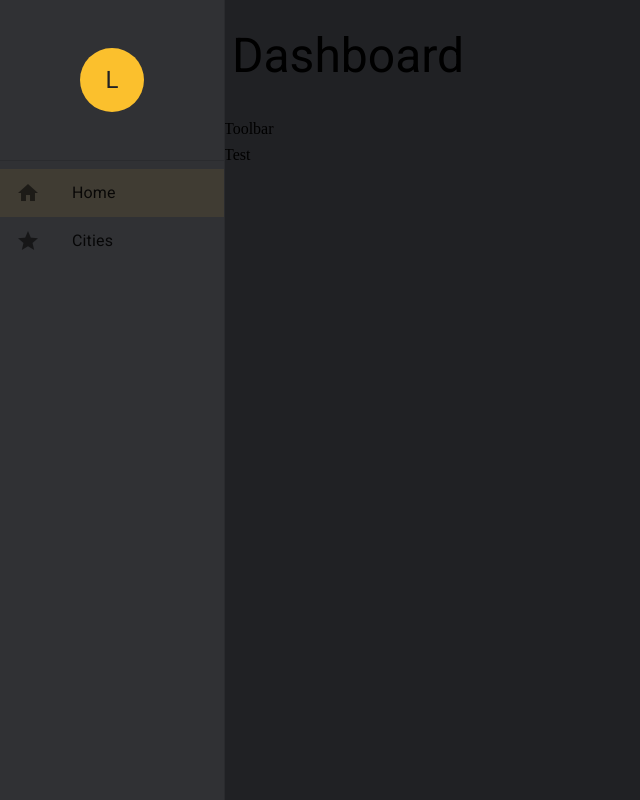
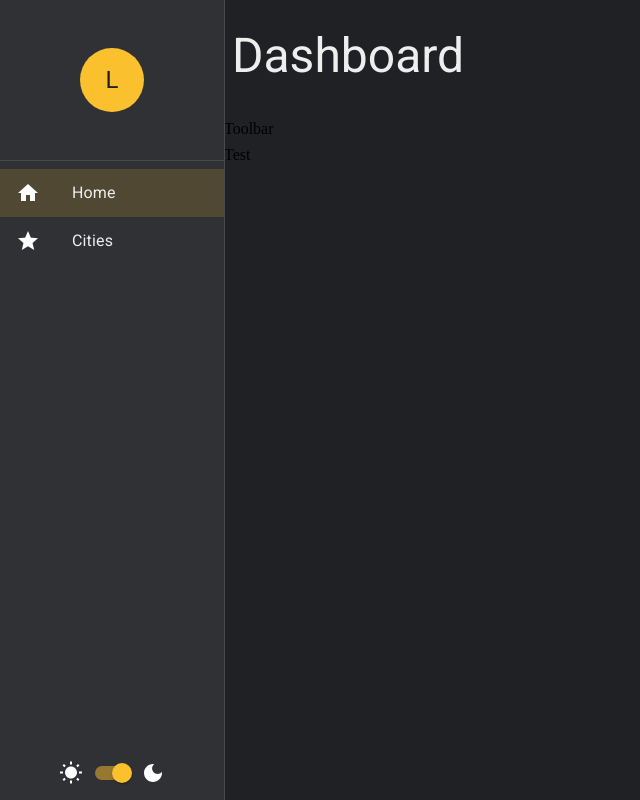
Before and after one commit to lorenzocesconetto/ts-material-ui, a React (Create React App) app: page / in a window 1280 px wide. Shown: the whole page, without its empty margins (0-640 px from the left). Built offline with nearby package versions, Linux system fonts and the light colour scheme.

Commit message:
feature: toggle theme + fix dark mode

```diff
--- a/src/App.tsx
+++ b/src/App.tsx
@@ -1,18 +1,18 @@
 import { BrowserRouter } from "react-router-dom";
 import { AppRoutes } from "./routes";
-import { ThemeProvider, DrawerProvider } from "./shared/providers";
+import { ThemeProvider, SidebarProvider } from "./shared/providers";
 import { Sidebar } from "./shared/components";
 
 const App = () => {
   return (
     <ThemeProvider>
-      <DrawerProvider>
+      <SidebarProvider>
         <BrowserRouter>
           <Sidebar>
             <AppRoutes />
           </Sidebar>
         </BrowserRouter>
-      </DrawerProvider>
+      </SidebarProvider>
     </ThemeProvider>
   );
 };
--- a/src/routes/index.tsx
+++ b/src/routes/index.tsx
@@ -1,13 +1,13 @@
 import { useEffect } from "react";
 import { Routes, Route, Navigate } from "react-router-dom";
 import { Dashboard } from "../pages";
-import { useDrawerContext } from "../shared/providers";
+import { useSidebarContext } from "../shared/providers";
 
 const AppRoutes = () => {
-  const { setDrawerOptions } = useDrawerContext();
+  const { setSidebarOptions } = useSidebarContext();
 
   useEffect(() => {
-    setDrawerOptions([
+    setSidebarOptions([
       {
         label: "Home",
         icon: "home",
--- a/src/shared/components/Sidebar.tsx
+++ b/src/shared/components/Sidebar.tsx
@@ -4,11 +4,14 @@ import {
   Divider,
   Drawer,
   List,
+  Switch,
   useMediaQuery,
   useTheme,
 } from "@mui/material";
+import WbSunnyIcon from "@mui/icons-material/WbSunny";
+import DarkModeIcon from "@mui/icons-material/DarkMode";
 import React from "react";
-import { useDrawerContext } from "../providers";
+import { useSidebarContext, useToggleTheme } from "../providers";
 import { ListItemLink } from "./ListItemLink";
 
 interface ISidebarProps {
@@ -17,15 +20,16 @@ interface ISidebarProps {
 
 const Sidebar = ({ children }: ISidebarProps) => {
   const theme = useTheme();
+  const toggleTheme = useToggleTheme();
   const isScreenXs = useMediaQuery(theme.breakpoints.only("xs"));
-  const { isOpen, toggleDrawer, closeDrawer, drawerOptions } =
-    useDrawerContext();
+  const { isOpen, toggleSidebar, closeSidebar, sidebarOptions } =
+    useSidebarContext();
 
   return (
     <>
       <Drawer
         open={isOpen}
-        onClose={toggleDrawer}
+        onClose={toggleSidebar}
         variant={isScreenXs ? "temporary" : "permanent"}
       >
         <Box
@@ -33,6 +37,7 @@ const Sidebar = ({ children }: ISidebarProps) => {
           height="100%"
           display="flex"
           flexDirection="column"
+          paddingBottom={1}
         >
           <Box
             width="100%"
@@ -55,16 +60,21 @@ const Sidebar = ({ children }: ISidebarProps) => {
           <Divider />
           <Box flex={1}>
             <List component="nav">
-              {drawerOptions.map(item => (
+              {sidebarOptions.map(item => (
                 <ListItemLink
                   key={item.to}
                   to={item.to}
                   label={item.label}
                   icon={item.icon}
-                  onClick={closeDrawer}
+                  onClick={closeSidebar}
                 />
               ))}
             </List>
+          </Box>
+          <Box display="flex" justifyContent="center" alignItems="center">
+            <WbSunnyIcon />
+            <Switch defaultChecked onClick={toggleTheme} />
+            <DarkModeIcon />
           </Box>
         </Box>
       </Drawer>
--- a/src/shared/layouts/Base.tsx
+++ b/src/shared/layouts/Base.tsx
@@ -7,7 +7,7 @@ import {
   useTheme,
 } from "@mui/material";
 import React from "react";
-import { useDrawerContext } from "../providers";
+import { useSidebarContext } from "../providers";
 
 interface IBaseProps {
   children: React.ReactNode;
@@ -19,7 +19,7 @@ const Base = ({ children, title, toolbar }: IBaseProps) => {
   const theme = useTheme();
   const isScreenXs = useMediaQuery(theme.breakpoints.only("xs"));
   const isScreenDownMd = useMediaQuery(theme.breakpoints.down("md"));
-  const { toggleDrawer } = useDrawerContext();
+  const { toggleSidebar } = useSidebarContext();
 
   return (
     <Box height="100%" display="flex" flexDirection="column" gap={1}>
@@ -32,7 +32,7 @@ const Base = ({ children, title, toolbar }: IBaseProps) => {
         gap={1}
       >
         {isScreenXs && (
-          <IconButton onClick={toggleDrawer}>
+          <IconButton onClick={toggleSidebar}>
             <Icon>menu</Icon>
           </IconButton>
         )}
--- a/src/shared/providers/DrawerProvider.tsx
+++ /dev/null
@@ -1,56 +0,0 @@
-import { createContext, useCallback, useContext, useState } from "react";
-import React from "react";
-import { IPageRouteProps } from "../../dataDefinitions";
-
-interface IDrawerProviderData {
-  toggleDrawer(): void;
-  isOpen: boolean;
-  closeDrawer(): void;
-  drawerOptions: IPageRouteProps[];
-  setDrawerOptions(_: IPageRouteProps[]): void;
-}
-interface IDrawerProviderProps {
-  children: React.ReactNode;
-}
-
-const DrawerContext = createContext<IDrawerProviderData>({
-  isOpen: false,
-  drawerOptions: [] as IPageRouteProps[],
-} as IDrawerProviderData);
-
-const DrawerProvider = ({ children }: IDrawerProviderProps) => {
-  const initialProps = useContext(DrawerContext);
-  const [isOpen, setIsOpen] = useState(initialProps.isOpen);
-  const [drawerOptions, setDrawerOptions] = useState<IPageRouteProps[]>(
-    initialProps.drawerOptions
-  );
-
-  const toggleDrawer = useCallback(() => setIsOpen(!isOpen), [isOpen]);
-
-  const handleSetDrawerOptions = useCallback(
-    (newDrawerOptions: IPageRouteProps[]) => {
-      setDrawerOptions(newDrawerOptions);
-    },
-    []
-  );
-
-  return (
-    <DrawerContext.Provider
-      value={{
-        toggleDrawer,
-        isOpen,
-        drawerOptions,
-        setDrawerOptions: handleSetDrawerOptions,
-        closeDrawer() {
-          setIsOpen(false);
-        },
-      }}
-    >
-      {children}
-    </DrawerContext.Provider>
-  );
-};
-
-const useDrawerContext = () => useContext(DrawerContext);
-
-export { useDrawerContext, DrawerProvider };
--- /dev/null
+++ b/src/shared/providers/SidebarProvider.tsx
@@ -0,0 +1,56 @@
+import { createContext, useCallback, useContext, useState } from "react";
+import React from "react";
+import { IPageRouteProps } from "../../dataDefinitions";
+
+interface ISidebarProviderData {
+  toggleSidebar(): void;
+  isOpen: boolean;
+  closeSidebar(): void;
+  sidebarOptions: IPageRouteProps[];
+  setSidebarOptions(_: IPageRouteProps[]): void;
+}
+interface ISidebarProviderProps {
+  children: React.ReactNode;
+}
+
+const SidebarContext = createContext<ISidebarProviderData>({
+  isOpen: false,
+  sidebarOptions: [] as IPageRouteProps[],
+} as ISidebarProviderData);
+
+const SidebarProvider = ({ children }: ISidebarProviderProps) => {
+  const initialProps = useContext(SidebarContext);
+  const [isOpen, setIsOpen] = useState(initialProps.isOpen);
+  const [sidebarOptions, setSidebarOptions] = useState<IPageRouteProps[]>(
+    initialProps.sidebarOptions
+  );
+
+  const toggleSidebar = useCallback(() => setIsOpen(!isOpen), [isOpen]);
+
+  const handleSetSidebarOptions = useCallback(
+    (newSidebarOptions: IPageRouteProps[]) => {
+      setSidebarOptions(newSidebarOptions);
+    },
+    []
+  );
+
+  return (
+    <SidebarContext.Provider
+      value={{
+        toggleSidebar,
+        isOpen,
+        sidebarOptions: sidebarOptions,
+        setSidebarOptions: handleSetSidebarOptions,
+        closeSidebar() {
+          setIsOpen(false);
+        },
+      }}
+    >
+      {children}
+    </SidebarContext.Provider>
+  );
+};
+
+const useSidebarContext = () => useContext(SidebarContext);
+
+export { useSidebarContext, SidebarProvider };
--- a/src/shared/providers/index.ts
+++ b/src/shared/providers/index.ts
@@ -1,2 +1,2 @@
 export * from "./ThemeProvider";
-export * from "./DrawerProvider";
+export * from "./SidebarProvider";
--- a/src/shared/themes/Dark.ts
+++ b/src/shared/themes/Dark.ts
@@ -3,6 +3,7 @@ import { yellow, cyan } from "@mui/material/colors";
 
 const DarkTheme = createTheme({
   palette: {
+    mode: "dark",
     primary: {
       main: yellow[700],
       dark: yellow[800],
@@ -20,6 +21,9 @@ const DarkTheme = createTheme({
       paper: "#303134",
     },
   },
+  typography: {
+    allVariants: { color: "#eee" },
+  },
 });
 
 export { DarkTheme };
```
